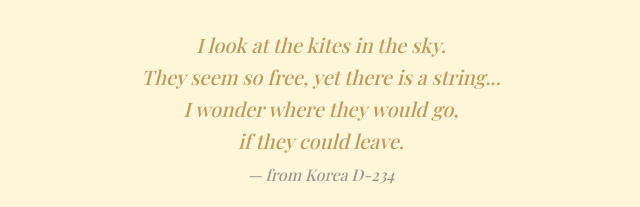
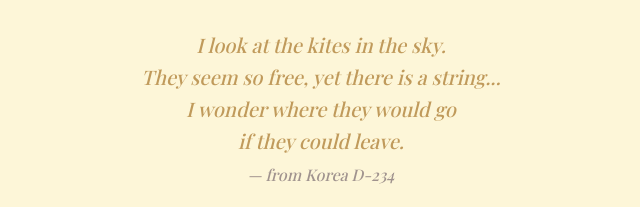
Before and after one commit to nabijones/nabijones.github.io, a plain HTML site: page index.html in a window 1280 px wide. Shown: the part 822-1029 px from the top of the page, 319-959 px from the left. Drawn offline with nearby package versions, Linux system fonts and the light colour scheme.

Commit message:
quote fix

```diff
--- a/index.html
+++ b/index.html
@@ -281,7 +281,7 @@
       <div>
         I look at the kites in the sky.<br />
         They seem so free, yet there is a string...<br />
-        I wonder where they would go,<br /> if they could leave.<br />
+        I wonder where they would go<br /> if they could leave.<br />
       </div>
       <span style="font-size: 0.80em; color: #A0938E;"><em>— from Korea D-234</em></span>
     </div>
```
